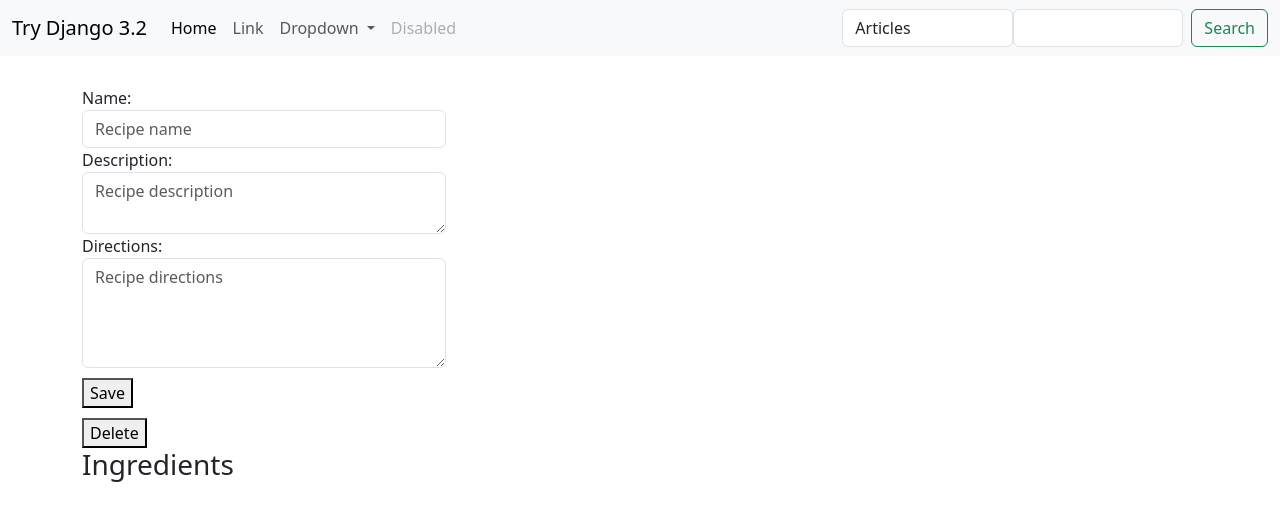
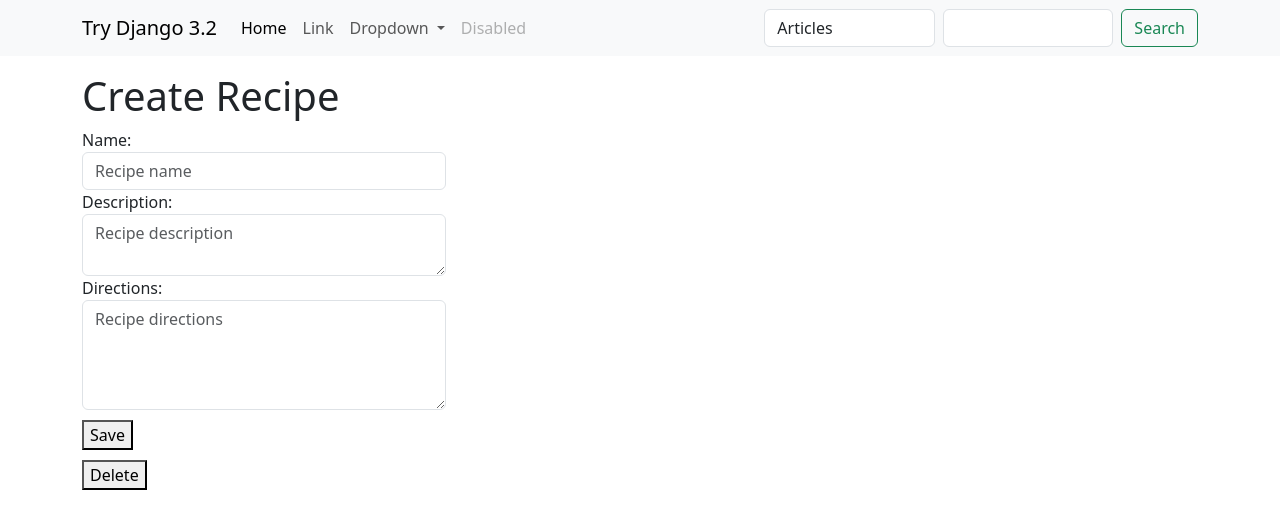
Before and after one commit to amirh-far/Try-Django, a Django app: page /pantry/recipes/create/ in a window 1280 px wide. Shown: the top 529 px of the page. Run offline with Django 3.2, Linux system fonts and the light colour scheme; a user stored in the database is signed in; some libraries are stand-ins or nearby versions.

Commit message:
85 Add Bootstrap & the tip of the Bootstrap iceberg

```diff
--- a/templates/base.html
+++ b/templates/base.html
@@ -17,6 +17,8 @@
     <body>
 
         {% include "base/navbar.html" %}
+
+
         <div class="container">
             <div class="row">
                 <div class="col-12 col-md-6">
--- a/templates/base/navbar.html
+++ b/templates/base/navbar.html
@@ -1,5 +1,6 @@
-<nav class="navbar navbar-expand-lg bg-body-tertiary">
-    <div class="container-fluid">
+{% load static %}
+<nav class="navbar navbar-expand-lg bg-body-tertiary mb-3">
+    <div class="container">
       <a class="navbar-brand" href="#">Try Django 3.2</a>
       <button class="navbar-toggler" type="button" data-bs-toggle="collapse" data-bs-target="#navbarSupportedContent" aria-controls="navbarSupportedContent" aria-expanded="false" aria-label="Toggle navigation">
         <span class="navbar-toggler-icon"></span>
@@ -27,9 +28,7 @@
             <a class="nav-link disabled" aria-disabled="true">Disabled</a>
           </li>
         </ul>
-        {% if request.user.is_authenticated %}
-            {% include "search/search-form.html" %}
-        {% endif %}
+        {% include "search/search-form.html" %}
       </div>
     </div>
   </nav>
--- a/templates/recipes/create-update.html
+++ b/templates/recipes/create-update.html
@@ -10,12 +10,17 @@
         }
     </style>
 
-    <div style="margin-top:30px;">
-        <div class="col-12 col-md-8">
+    <div>
+        <div class="{% if object.id %}col-12 col-md-8{% else %}col-md-8{% endif %}">
+            {% if not object.id %}
+                <h1>Create Recipe</h1>
+            {% endif %}
+
+
             {% include 'recipes/partials/forms.html' %}
 
         </div>
-        <div class="col-12 col-md-4">
+        <div class="{% if object.id %}col-12 col-md-8{% else %}d-none{% endif %}">
             <h3>Ingredients</h3>
             {% for ingredient in object.get_ingredinets_children %}
                 {% include "recipes/partials/ingredient-inline.html" with object=ingredient %}
--- a/templates/search/search-form.html
+++ b/templates/search/search-form.html
@@ -1,6 +1,6 @@
 <div>
-    <form action="/search/" method="GET" class="d-flex">
-        <select class="form-control" name="type" id="search-type">
+    <form action="/search/" method="GET" class="d-flex" role="search">
+        <select class="form-control me-2" name="type" id="search-type">
 
             {% if request.GET.type == "article" %}
                 <option value="article" selected>Articles</option>
@@ -15,11 +15,10 @@
             {% endif %}
 
         </select>
-        <input class="form-control me-2" type="text" id="search-query" name="q" value="{{request.GET.q}}"
-          hx-get="/search/" hx-trigger="keyup changed delay:200ms" hx-include="#search-type"
-          hx-target="#typeahead_results">
-        <button class="btn btn-outline-success" type="submit">Search</button>
-
+            <input class="form-control me-2" type="text" id="search-query" name="q" value="{{request.GET.q}}"
+            hx-get="/search/" hx-trigger="keyup changed delay:200ms" hx-include="#search-type"
+            hx-target="#typeahead_results">
+          <button class="btn btn-outline-success" type="submit">Search</button>
     </form>
     <div id="typeahead_results"></div>
 </div>
```
